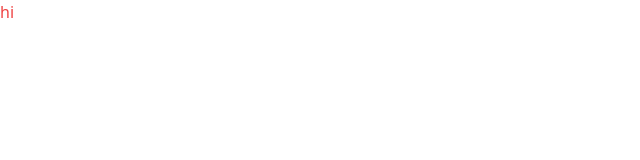
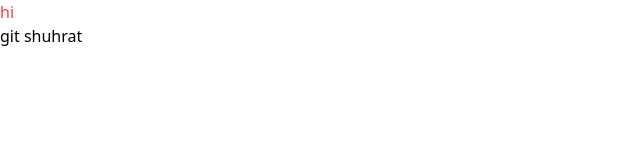
Before and after one commit to ShahnozaAbdualimova/tashkent-parfum, a Nuxt app: page / in a window 1280 px wide. Shown: the top 160 px of the page, without its empty margins (0-640 px from the left). Built offline with nearby package versions, Linux system fonts and the light colour scheme.

Commit message:
fix: some

```diff
--- a/app.vue
+++ b/app.vue
@@ -1,5 +1,6 @@
 <template>
   <div>
     <h1 class="text-red-500">hi</h1>
+    git shuhrat
   </div>
 </template>
```
Also changed, not shown: 1 other file (tests, documents, lock files or other folders).
